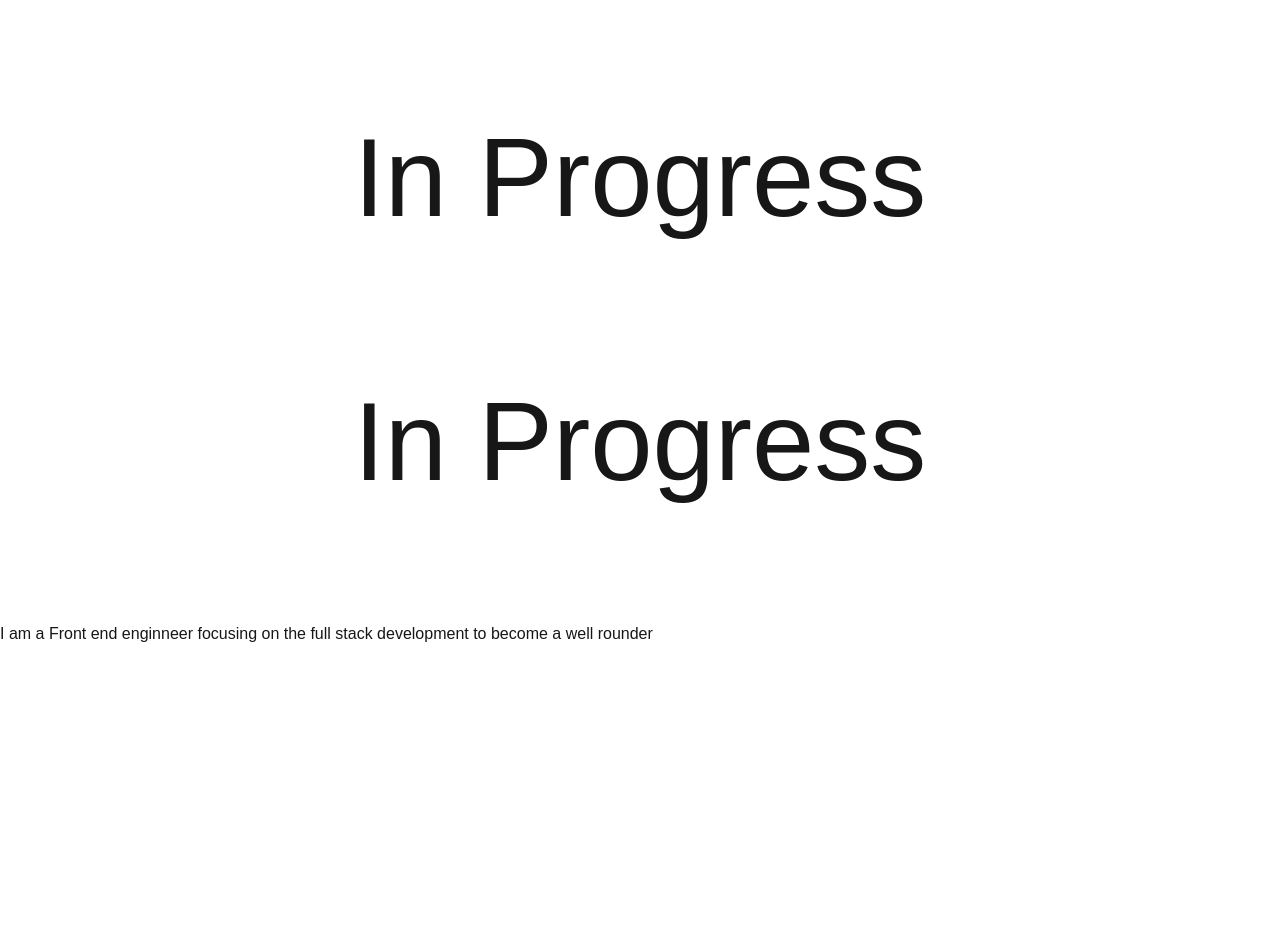
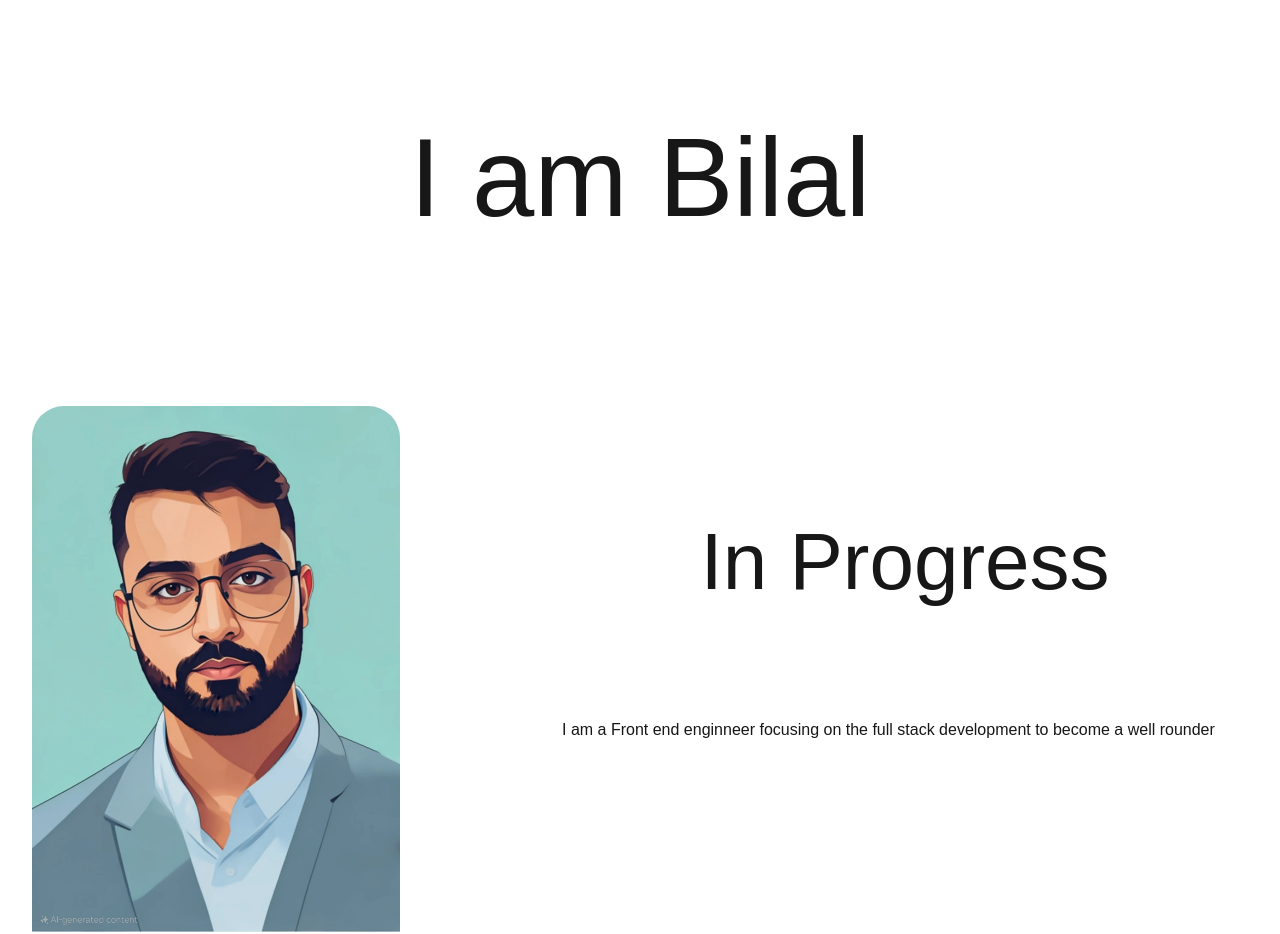
Before and after one commit to bilalfawadkhan/next_resume, a Next.js app: page /about in a window 1280 px wide. Shown: the part 90-1024 px from the top of the page. Before the commit the page ends 800 px from the top, so only its background shows below. Built offline with nearby package versions, Linux system fonts and the light colour scheme.

Commit message:
Progress in about page

```diff
--- a/app/about/page.js
+++ b/app/about/page.js
@@ -1,14 +1,26 @@
 import React from 'react'
+import Image from 'next/image'
 
 const about = () => {
   return (
     <div>
-        <img/>
-        <h1 className="text-center borel-regular text-[clamp(3.5rem,10vw,7rem)] m-24"> In Progress</h1>
-        <h2 className="text-center borel-regular text-[clamp(3.5rem,10vw,7rem)] m-24"> In Progress</h2>
+        <h1 className="text-center borel-regular text-[clamp(3.5rem,10vw,7rem)] m-24"> I am Bilal</h1>
+        <div className='grid grid-cols-1 grid-rows-2 p-8 gap-x-14 gap-y-52 lg:grid-cols-12 mt-28'
+        >
+        <Image
+          src={'/comicdp.webp'}
+          className='lg:col-end-5 lg:col-start-1 rounded-t-4xl'
+          alt="Bilal"
+          width={500}
+          height={500}
+          />
+      <span className='lg:col-start-6 lg:col-end-13'>
+            <h2 className="text-center borel-regular text-[clamp(3.5rem,10vw,5rem)] m-24"> In Progress</h2>
         <p>I am a Front end enginneer focusing on the full stack development to become a well rounder</p>
+        </span>
+        </div>
     </div>
-  )
+  );
 }
 
 export default about
--- a/app/page.js
+++ b/app/page.js
@@ -57,6 +57,10 @@ export default function Home() {
             </div>
         </div>
     </div>
+
+    <footer>
+
+    </footer>
     </div>
 
   );
--- a/package.json
+++ b/package.json
@@ -3,7 +3,7 @@
   "version": "0.1.0",
   "private": true,
   "scripts": {
-    "dev": "next dev",
+    "dev": "next dev --turbopack",
     "build": "next build",
     "start": "next start",
     "lint": "next lint"
```
Also changed, not shown: public/comicdp.jpg (added), public/comicdp.webp (added).
